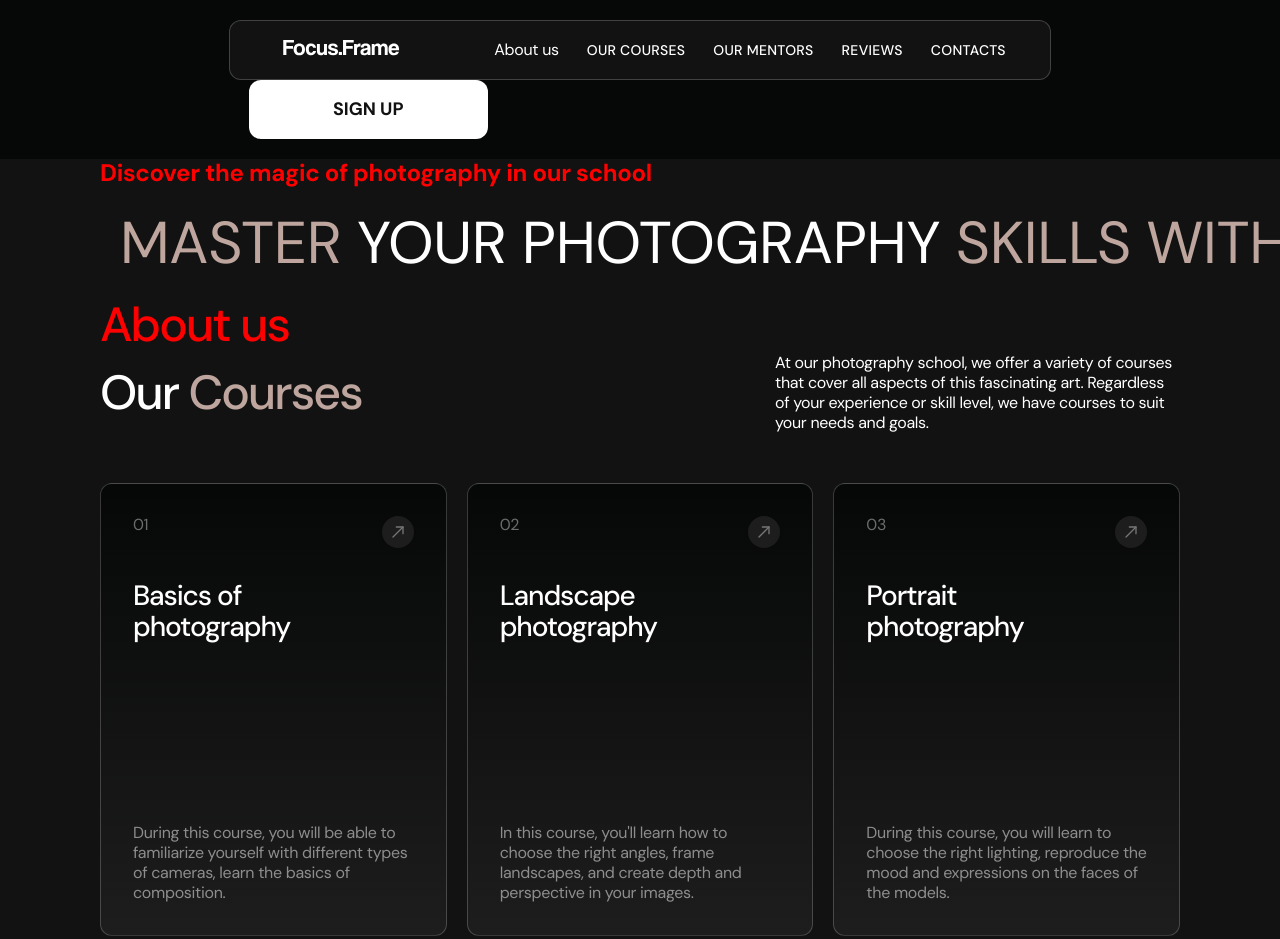
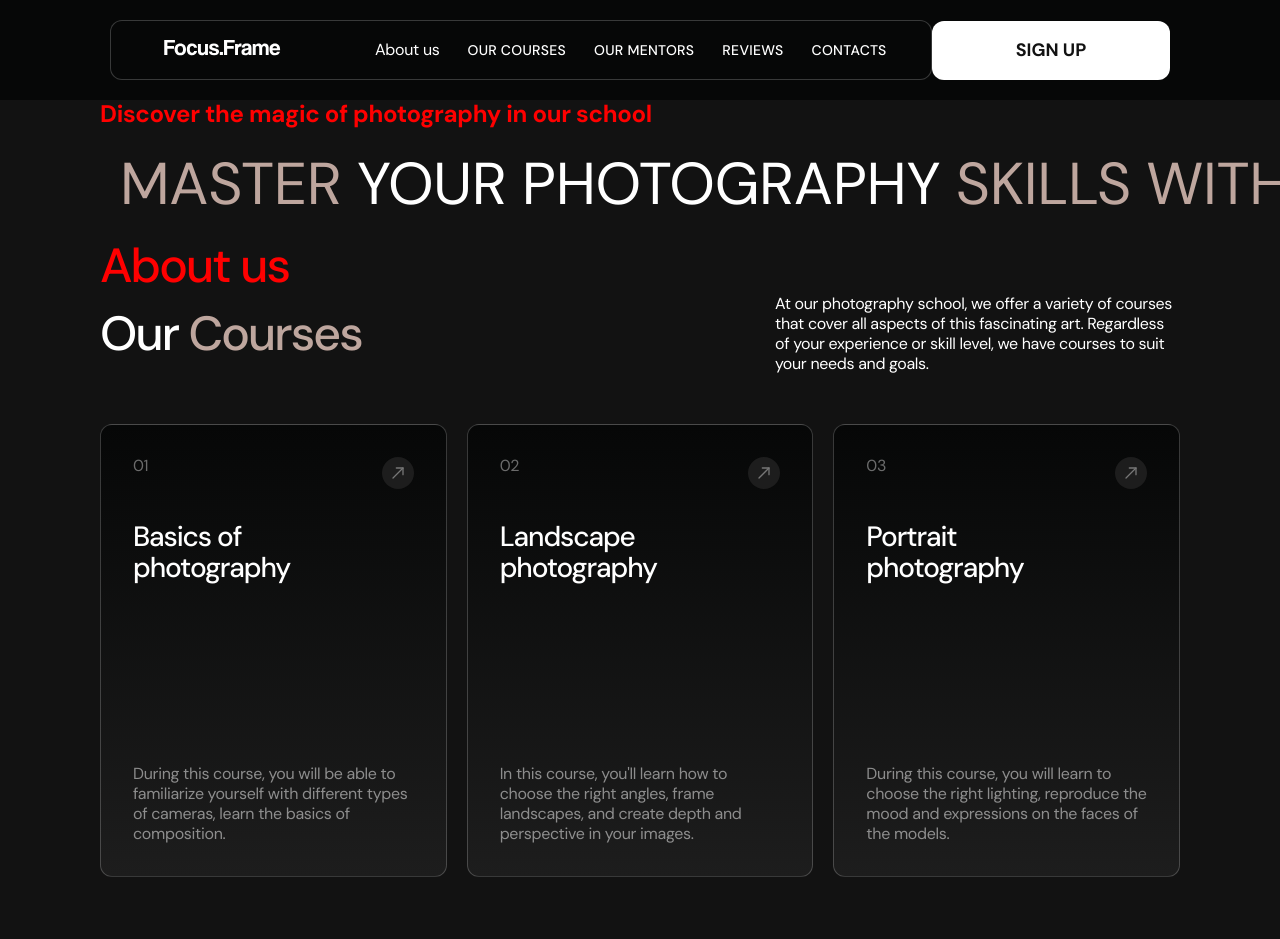
Before and after one commit to djudit/project-teamwork-09-23, a website built with Vite: page src/index.html in a window 1280 px wide. Shown: the top 939 px of the page. Built offline with nearby package versions, Linux system fonts and the light colour scheme.

Commit message:
btn_for_mob

```diff
--- a/src/css/header.css
+++ b/src/css/header.css
@@ -28,21 +28,17 @@ header {
   padding: 20px 0;
 }
 
-.header-box .container {
+.header-box  {
   display: flex;
   align-items: center;
   border: 1px solid rgba(255, 255, 255, 0.20);
+  border-radius: 12px;
+
 }
 
 @media (min-width: 768px) {
- .header-box .container{
+ .header-box {
   border: none;
- }
-}
-
-@media (min-width: 1280px) {
- .header-box .container{
-  justify-content: space-between;
  }
 }
 
@@ -79,8 +75,7 @@ header {
   display: flex;
   align-items: center;
   border-radius: 12px;
-  border: 1px solid rgba(255, 255, 255, 0.20);
-  background: var(--primary-dark-color);
+  background: var(--third-dark-color);
   padding: 0 20px;
   justify-content: center;
   width: 335px;
@@ -92,6 +87,7 @@ header {
 }
 @media (min-width: 768px) {
   .nav {
+    border: 1px solid rgba(255, 255, 255, 0.20);
     width: 504px;
     height: 60px;
 
@@ -129,7 +125,7 @@ header {
 .menu-toggle {
     margin: 0;
     padding: 0;
-    background-color: var(--primary-dark-color);
+    background-color: var(--third-dark-color);
     cursor: pointer;
     border: none;
     border-radius: 50%;
@@ -154,18 +150,19 @@ header {
  }
 
 .header-button {
-/* background: url(../img/icons.svg#icon-bi_camera-fill); */
+
+border-radius: 50%;
+border: none;
+
+
+
+
+
 }
 
 @media (min-width:768px) {
   .header-button {
-
-  }
-}
-
-@media (min-width: 1280px) {
- .header-button {
-  padding: 16px 84px;
+  padding: 16px 58px;
   border-radius: 12px;
   border: none;
   background: var(--light-color);
@@ -176,8 +173,13 @@ header {
   font-weight: 700;
   line-height: 1.5;
   text-transform: uppercase;
-  margin-left: 20px;
   cursor: pointer;
+  }
+}
+
+@media (min-width: 1280px) {
+ .header-button {
+  padding: 16px 84px;
 
 }
 }
```
